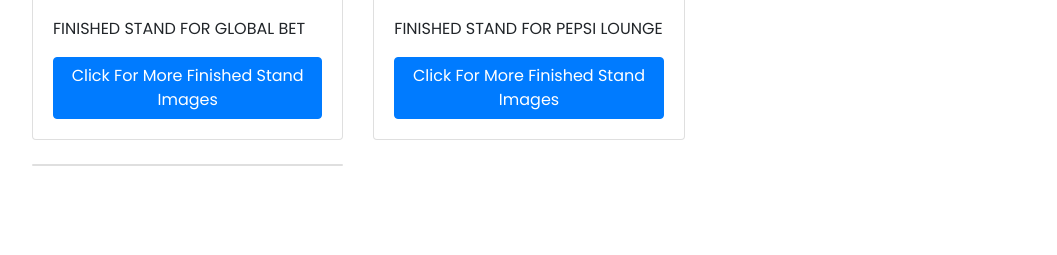
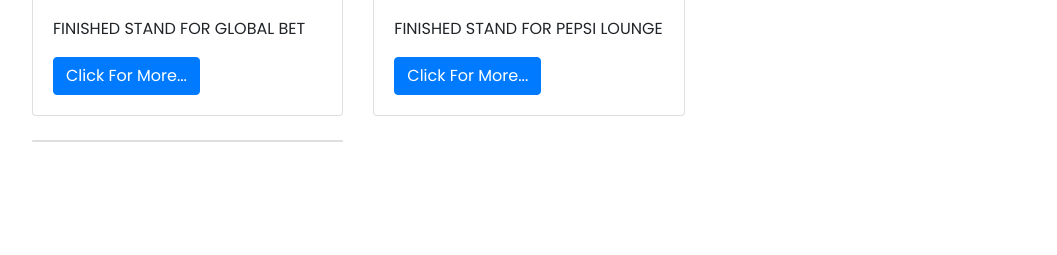
Before and after one commit to Kingsdev1/sun-shine, a plain HTML site: page index.html in a window 1280 px wide. Shown: the part 3931-4186 px from the top of the page, without its empty margins (111-1168 px from the left). Drawn offline with nearby package versions, Linux system fonts and the light colour scheme.

Commit message:
Update index.html

```diff
--- a/index.html
+++ b/index.html
@@ -573,7 +573,7 @@
         <img src="imgs/Global Bet F 1v.jpg" class="card-img-top" alt="3D Image">
         <div class="card-body">
             <p class="card-text">FINISHED STAND FOR GLOBAL BET</p>
-            <button class="btn btn-primary toggle-3d-images">Click For More Finished Stand Images</button>
+            <button class="btn btn-primary toggle-3d-images">Click For More...</button>
             <div class="additional-3d-images" style="display: none;">
                 <img src="imgs/Global Bet F 1v (2).jpg" class="card-img-top mt-2" alt="3D Image 1">
             </div>
@@ -591,7 +591,7 @@
         <img src="imgs/PEPESI LOUNGE.jpg" class="card-img-top" alt="3D Image">
         <div class="card-body">
             <p class="card-text">FINISHED STAND FOR PEPSI LOUNGE</p>
-            <button class="btn btn-primary toggle-3d-images">Click For More Finished Stand Images</button>
+            <button class="btn btn-primary toggle-3d-images">Click For More...</button>
             <div class="additional-3d-images" style="display: none;">
                 <img src="imgs/PEPESI LOUNGE (2).jpg" class="card-img-top mt-2" alt="3D Image 1">
                 <img src="imgs/PEPESI LOUNGE (3).jpg" class="card-img-top mt-2" alt="3D Image 2">
```
